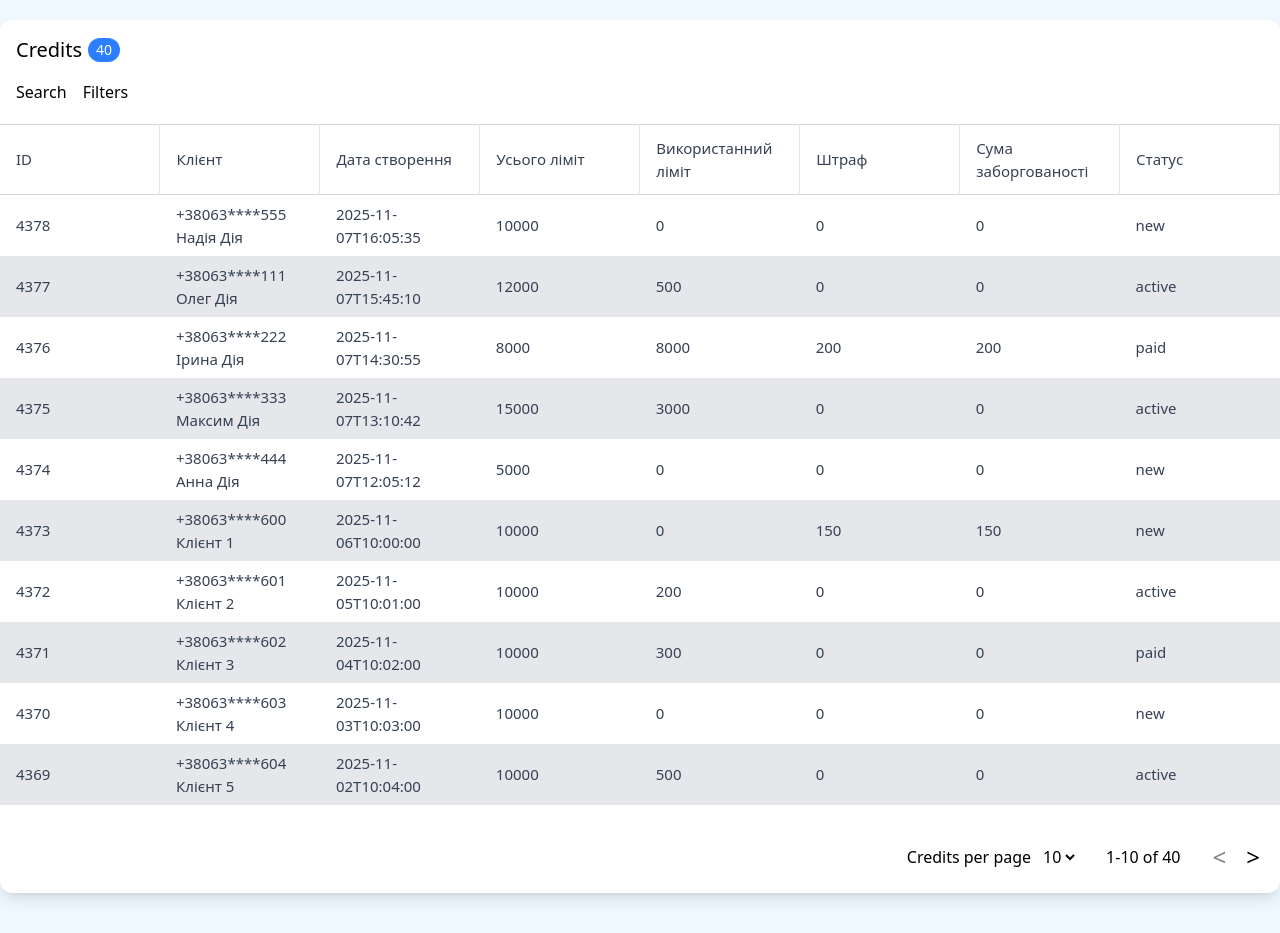
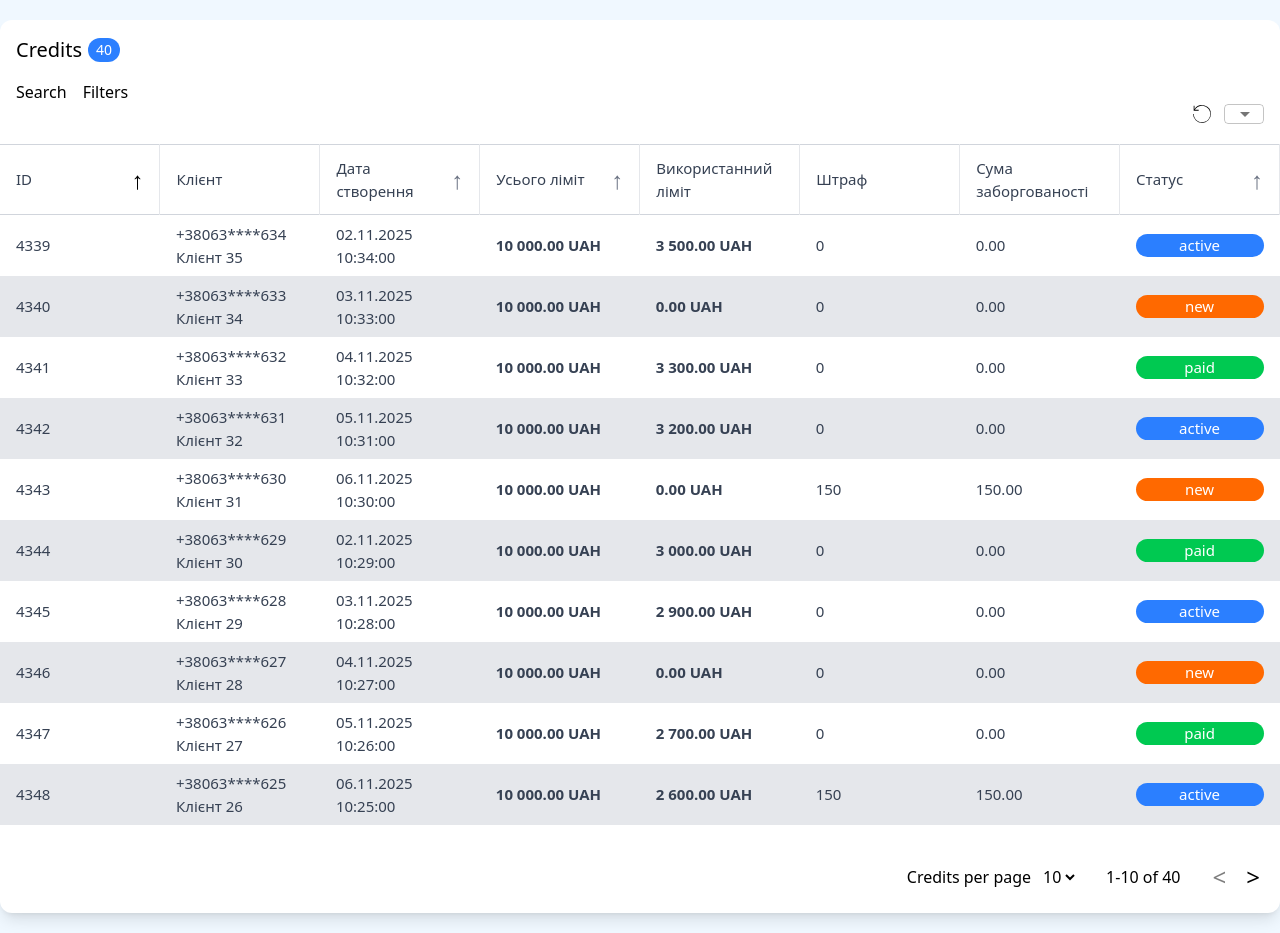
Before and after one commit to Adam031/credit-table, a React (Vite) app: page / in a window 1280 px wide. Built offline with nearby package versions, Linux system fonts and the light colour scheme.

Commit message:
Cols sorting + Cols Visibility

```diff
--- a/package.json
+++ b/package.json
@@ -10,10 +10,14 @@
     "preview": "vite preview"
   },
   "dependencies": {
+    "@emotion/react": "^11.14.0",
+    "@emotion/styled": "^11.14.1",
+    "@mui/material": "^7.3.6",
     "@tailwindcss/vite": "^4.1.18",
     "react": "^19.2.0",
     "react-dom": "^19.2.0",
     "react-router-dom": "^7.11.0",
+    "react-select": "^5.10.2",
     "tailwindcss": "^4.1.18"
   },
   "devDependencies": {
--- a/src/components/CreditsTable/CreditsTable.tsx
+++ b/src/components/CreditsTable/CreditsTable.tsx
@@ -1,12 +1,80 @@
 import {CreditsTableHeader} from "./CreditsTableHeader.tsx";
 import {CreditsTableRow} from "./CreditsTableRow.tsx";
 import {creditsMock, creditsTablePaginationMock} from "../../mock-data/mock-data.ts";
-import {useMemo} from "react";
+import {useEffect, useMemo, useState} from "react";
 import {Pagination} from "../Pagination/Pagination.tsx";
 import {useSearchParams} from "react-router-dom";
+import type {Credit} from "../../mock-data/types.ts"
+import {creditsColumns} from "./columns.tsx"
+import {Checkbox, ListItemText, MenuItem, Select} from "@mui/material"
+import resetIcon from '../../assets/reset.svg'
 
 export const CreditsTable = () => {
     const [searchParams, setSearchParams] = useSearchParams()
+
+    //columns visibility
+    const visibleColumnsKeys = creditsColumns.map(column => column.key)
+
+    const [visibleColumns, setVisibleColumns] = useState<string[]>(() => {
+        const saved = localStorage.getItem("visibleColumns")
+        return saved ? JSON.parse(saved) : visibleColumnsKeys
+    })
+
+    useEffect(() => {
+        localStorage.setItem("visibleColumns", JSON.stringify(visibleColumns))
+    }, [visibleColumns])
+
+    const onSelectChange = (e:any) => {
+        const value = typeof e.target.value === "string"
+            ? e.target.value.split(",")
+            : e.target.value
+
+        setVisibleColumns(value)
+    }
+
+    const resetColumnsVisibility = () => {
+        setVisibleColumns(visibleColumnsKeys)
+    }
+
+    //sorting
+    const urlSortKey = searchParams.get("sortKey") as keyof Credit | null
+    const urlSortOrder = searchParams.get("sortOrder") || "asc"
+
+    const defaultSortKey: keyof Credit = "id"
+    const defaultSortOrder: "asc" | "desc" = "asc"
+
+    const sortKey = urlSortKey || defaultSortKey
+    const sortOrder = urlSortKey ? urlSortOrder : defaultSortOrder
+
+    const setSort = (key: keyof Credit) => {
+        const newOrder = sortKey === key && sortOrder === "asc" ? "desc" : "asc";
+        setSearchParams({
+            page: "1",
+            pageSize: String(pageSize),
+            sortKey: key,
+            sortOrder: newOrder
+        })
+    }
+
+    const sortedCredits = useMemo(() => {
+        if (!sortKey) return creditsMock
+
+        return [...creditsMock].sort((a, b) => {
+            let aValue = a[sortKey]
+            let bValue = b[sortKey]
+
+            if (sortKey === "createdDate") {
+                aValue = new Date(aValue as string).getTime()
+                bValue = new Date(bValue as string).getTime()
+            }
+
+            if (aValue < bValue) return sortOrder === "asc" ? -1 : 1
+            if (aValue > bValue) return sortOrder === "asc" ? 1 : -1
+            return 0
+        })
+    }, [sortKey, sortOrder])
+
+    //pagination
     const pageSizeVariants = creditsTablePaginationMock.pageSizeVariants
 
     const page = Number(searchParams.get("page") || "1")
@@ -16,25 +84,43 @@ export const CreditsTable = () => {
     const totalPages = Math.ceil(totalItems / pageSize)
 
     const setPageAndUpdateUrl = (newPage: number) => {
-        setSearchParams({page: String(newPage), pageSize: String(pageSize)})
+        setSearchParams({page: String(newPage), pageSize: String(pageSize), sortKey, sortOrder})
     };
 
     const setPageSizeAndUpdateUrl = (newSize: number) => {
-        setSearchParams({page: "1", pageSize: String(newSize)})
+        setSearchParams({page: "1", pageSize: String(newSize), sortKey, sortOrder})
     };
 
     const paginatedCredits = useMemo(() => {
         const start = (page - 1) * pageSize
         const end = start + pageSize
-        return creditsMock.slice(start, end)
-    }, [page, pageSize])
+        return sortedCredits.slice(start, end)
+    }, [page, pageSize, sortedCredits])
 
     return (
         <>
+            <div className="flex justify-end w-full px-4">
+                <img src={resetIcon} width={20} height={20} alt="reset icon" className="cursor-pointer" onClick={resetColumnsVisibility} />
+                <Select
+                    multiple
+                    className="w-10 h-5 overflow-hidden ml-3"
+                    value={visibleColumns}
+                    onChange={(e) => onSelectChange(e)}
+                    renderValue={() => ''}
+                >
+                    {creditsColumns.map((column) => (
+                        <MenuItem key={column.key} value={column.key}>
+                            <Checkbox checked={visibleColumns.includes(column.key)} />
+                            <ListItemText primary={column.key} />
+                        </MenuItem>
+                    ))}
+                </Select>
+            </div>
+
             <table className="table-fixed w-full mt-5">
-                <CreditsTableHeader/>
+                <CreditsTableHeader setSort={setSort} sortKey={sortKey} sortOrder={sortOrder} visibleColumns={visibleColumns} />
                 <tbody>
-                {paginatedCredits.map((credit) => <CreditsTableRow key={credit.id} credit={credit}/>)}
+                {paginatedCredits.map((credit) => <CreditsTableRow key={credit.id} credit={credit} visibleColumns={visibleColumns}/>)}
                 </tbody>
             </table>
 
--- a/src/components/CreditsTable/CreditsTableHeader.tsx
+++ b/src/components/CreditsTable/CreditsTableHeader.tsx
@@ -1,12 +1,36 @@
 import {creditsColumns} from "./columns.tsx";
+import type {Credit} from "../../mock-data/types.ts"
 
-export const CreditsTableHeader = () => {
+type Props = {
+    setSort: (key: keyof Credit) => void
+    sortKey: keyof Credit | null
+    sortOrder: string
+    visibleColumns: string[]
+}
+
+export const CreditsTableHeader = ({ setSort, sortKey, sortOrder, visibleColumns } : Props) => {
     return (
         <thead className="border-t border-b border-gray-300">
             <tr>
-                {creditsColumns.map((column) => (
-                    <th key={column.key} className="py-3 px-4 text-[15px] text-left border-r text-gray-700 font-medium border-gray-200 ">
-                        {column.title}
+                {creditsColumns
+                    .filter(column => visibleColumns.includes(column.key))
+                    .map((column) => (
+                    <th key={column.key}
+                        className="py-3 px-4 text-[15px] text-left border-r text-gray-700 font-medium border-gray-200"
+                        onClick={() => column.sortable && setSort(column.sortKey!)}
+                    >
+                        <div className="flex items-center cursor-pointer">
+                            {column.title}
+                            {column.sortable && (
+                                <span className="ml-auto">
+                                    {sortKey === column.sortKey
+                                        ? sortOrder === "asc"
+                                            ? <span className="text-2xl text-black">↑</span>
+                                            : <span className="text-2xl text-black">↓</span>
+                                        : <span className="text-2xl text-gray-500">↑</span>}
+                                </span>
+                            )}
+                        </div>
                     </th>
                 ))}
             </tr>
--- a/src/components/CreditsTable/CreditsTableRow.tsx
+++ b/src/components/CreditsTable/CreditsTableRow.tsx
@@ -4,12 +4,15 @@ import type {FC} from "react";
 
 type Props = {
     credit: Credit
+    visibleColumns: string[]
 }
 
-export const CreditsTableRow:FC<Props> = ({ credit }) => {
+export const CreditsTableRow:FC<Props> = ({ credit, visibleColumns }) => {
     return (
         <tr className="even:bg-gray-200 odd:bg-white hover:bg-gray-400 transition duration-200">
-            {creditsColumns.map((column) => (
+            {creditsColumns
+                .filter(column => visibleColumns.includes(column.key))
+                .map((column) => (
                 <td key={column.key} className="py-2 px-4 text-[15px] text-gray-700 font-medium border-gray-400">
                     {column.render(credit)}
                 </td>
--- a/src/components/CreditsTable/CreditsTableRowColumns/CreatedDate.tsx
+++ b/src/components/CreditsTable/CreditsTableRowColumns/CreatedDate.tsx
@@ -5,9 +5,11 @@ type Props = {
 }
 
 export const CreatedDate:FC<Props> = ({date}) => {
+    const formattedDate = new Date(date);
+
     return (
         <div>
-            <div>{date}</div>
+            <div>{formattedDate.toLocaleString("uk-UA").replace(",", "")}</div>
         </div>
     )
 }
--- a/src/components/CreditsTable/CreditsTableRowColumns/DebtAmount.tsx
+++ b/src/components/CreditsTable/CreditsTableRowColumns/DebtAmount.tsx
@@ -1,4 +1,5 @@
 import type {FC} from "react";
+import {FormattedAmount} from "../../common/FormattedAmount.tsx"
 
 type Props = {
     amount: number
@@ -7,7 +8,7 @@ type Props = {
 export const DebtAmount:FC<Props> = ({amount}) => {
     return (
         <div>
-            <div>{amount}</div>
+            <FormattedAmount amount={amount} currency={''} />
         </div>
     )
 }
--- a/src/components/CreditsTable/CreditsTableRowColumns/Status.tsx
+++ b/src/components/CreditsTable/CreditsTableRowColumns/Status.tsx
@@ -5,10 +5,18 @@ type Props = {
     status: CreditStatus
 }
 
+const statusColors = {
+    active: "bg-blue-500",
+    new: "bg-orange-500",
+    paid: "bg-green-500",
+}
+
 export const Status:FC<Props> = ({status} ) => {
+    const statusColor = statusColors[status]
+
     return (
         <div>
-            <div>{status}</div>
+            <div className={`${statusColor} rounded-2xl text-center text-white`}>{status}</div>
         </div>
     )
 }
--- a/src/components/CreditsTable/CreditsTableRowColumns/TotalLimit.tsx
+++ b/src/components/CreditsTable/CreditsTableRowColumns/TotalLimit.tsx
@@ -1,4 +1,5 @@
 import type {FC} from "react";
+import {FormattedAmount} from "../../common/FormattedAmount.tsx"
 
 type Props = {
     amount: number
@@ -7,7 +8,7 @@ type Props = {
 export const TotalLimit:FC<Props> = ({amount}) => {
     return (
         <div>
-            <div>{amount}</div>
+            <b><FormattedAmount amount={amount} /></b>
         </div>
     )
 }
--- a/src/components/CreditsTable/CreditsTableRowColumns/UsedLimit.tsx
+++ b/src/components/CreditsTable/CreditsTableRowColumns/UsedLimit.tsx
@@ -1,4 +1,5 @@
 import type {FC} from "react";
+import {FormattedAmount} from "../../common/FormattedAmount.tsx"
 
 type Props = {
     amount: number
@@ -7,7 +8,7 @@ type Props = {
 export const UsedLimit:FC<Props> = ({amount}) => {
     return (
         <div>
-            <div>{amount}</div>
+            <b><FormattedAmount amount={amount} /></b>
         </div>
     )
 }
--- a/src/components/CreditsTable/columns.tsx
+++ b/src/components/CreditsTable/columns.tsx
@@ -12,6 +12,8 @@ export type Column<T> = {
     key: string
     title: string
     render: (row: T) => ReactNode
+    sortable?: boolean
+    sortKey?: keyof T
 }
 
 export const creditsColumns: Column<Credit>[] = [
@@ -19,6 +21,8 @@ export const creditsColumns: Column<Credit>[] = [
         key: 'id',
         title: 'ID',
         render: (credit) => credit.id,
+        sortable: true,
+        sortKey: 'id'
     },
     {
         key: 'client',
@@ -29,11 +33,15 @@ export const creditsColumns: Column<Credit>[] = [
         key: 'createdDate',
         title: 'Дата створення',
         render: (credit) => <CreatedDate date={credit.createdDate} />,
+        sortable: true,
+        sortKey: 'createdDate'
     },
     {
         key: 'totalLimit',
         title: 'Усього ліміт',
         render: (credit) => <TotalLimit amount={credit.totalLimit} />,
+        sortable: true,
+        sortKey: 'totalLimit'
     },
     {
         key: 'usedLimit',
@@ -54,5 +62,7 @@ export const creditsColumns: Column<Credit>[] = [
         key: 'status',
         title: 'Статус',
         render: (credit) => <Status status={credit.status} />,
+        sortable: true,
+        sortKey: 'status'
     },
 ]
--- /dev/null
+++ b/src/components/common/FormattedAmount.tsx
@@ -0,0 +1,17 @@
+import type { FC } from "react";
+
+type Props = {
+    amount: number
+    currency?: string
+};
+
+export const FormattedAmount: FC<Props> = ({ amount, currency = "UAH" }) => {
+    const formattedAmount = amount
+        .toLocaleString("en-US", {
+            minimumFractionDigits: 2,
+            maximumFractionDigits: 2,
+        })
+        .replace(/,/g, " ")
+
+    return <>{formattedAmount} {currency}</>
+};
```
Also changed, not shown: src/components/Pagination/Pagination.tsx (+6 -2 lines), src/assets/reset.svg (added), 1 other file (tests, documents, lock files or other folders).
